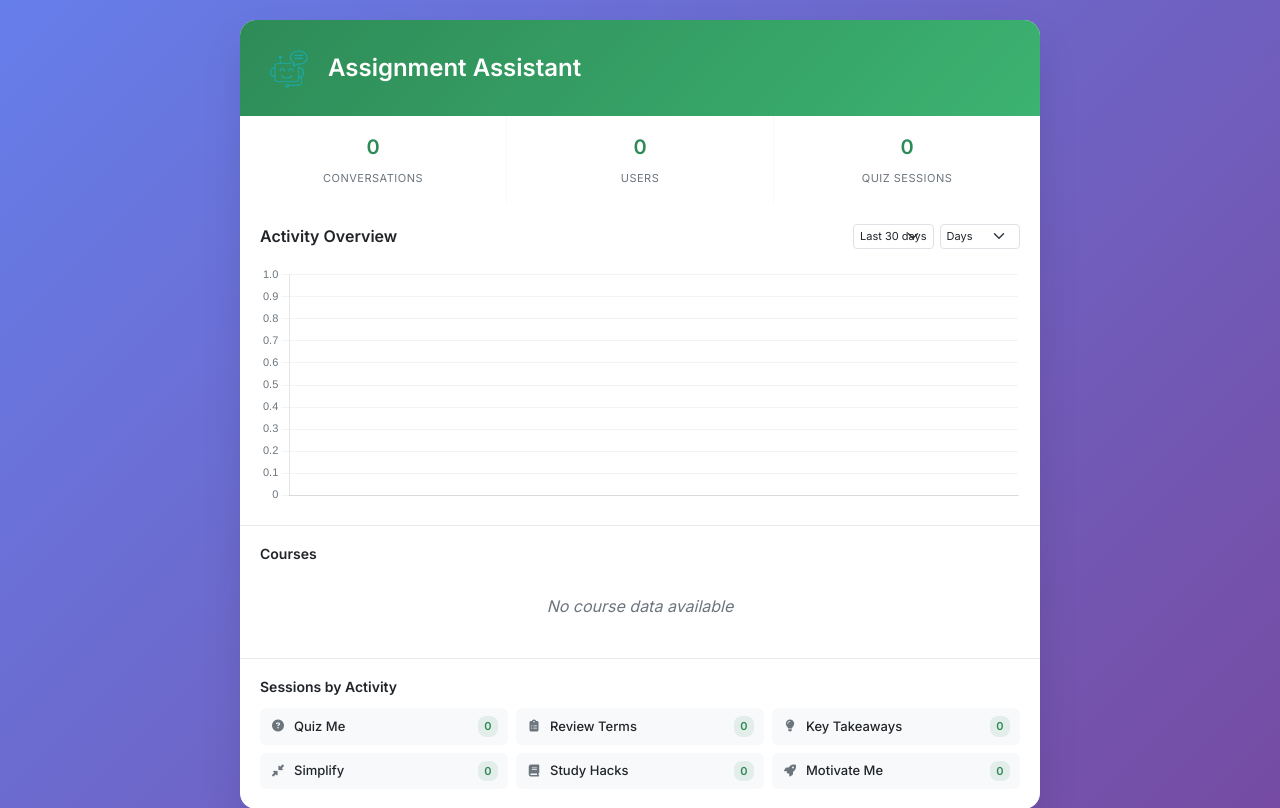
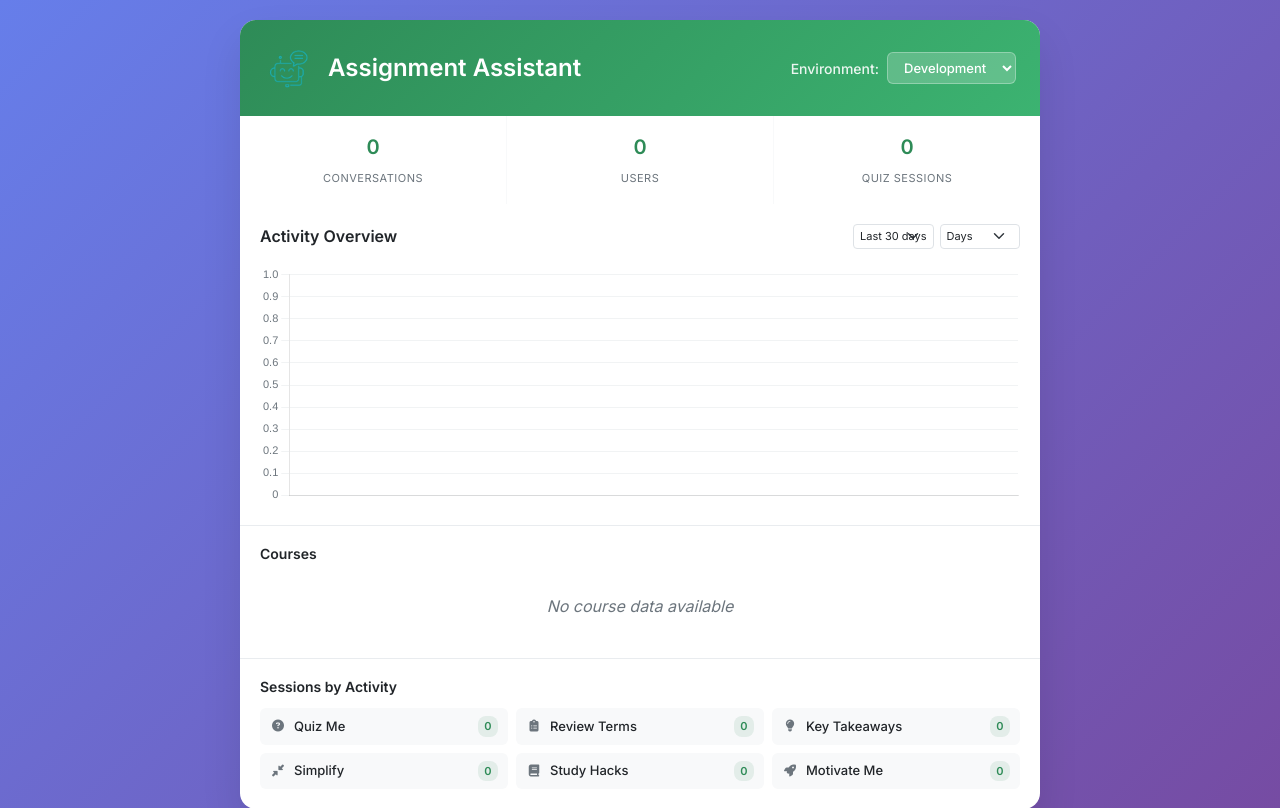
Before and after one commit to benngermin/assignment-assistant-logs, a Flask app: page / in a window 1280 px wide. Shown: the top 808 px of the page. Run offline with Flask 3, Linux system fonts and the light colour scheme; data that the repository does not hold is empty.

Commit message:
Add ability to switch between development and live environments
Modify backend API calls and frontend to support selecting between 'dev' and 'live' environments for data fetching, including UI elements for environment selection.

Replit-Commit-Author: Agent
Replit-Commit-Session-Id: 235a7d2b-d85c-459e-a21e-4bf471783e76
Replit-Commit-Checkpoint-Type: full_checkpoint
Replit-Commit-Screenshot-Url: https://storage.googleapis.com/screenshot-production-us-central1/836fb819-e1b3-4667-a338-d4c11b134075/235a7d2b-d85c-459e-a21e-4bf471783e76/OVRWwfa

```diff
--- a/app.py
+++ b/app.py
@@ -12,18 +12,25 @@ logging.basicConfig(level=logging.DEBUG)
 app = Flask(__name__)
 app.secret_key = os.environ.get("SESSION_SECRET", "dev-secret-key")
 
-def fetch_bubble_data(data_type, params=None):
+def fetch_bubble_data(data_type, params=None, environment='dev'):
     """
     Fetch data from Bubble API
 
     Args:
         data_type (str): The type of data to fetch from the API
         params (dict): Optional query parameters
+        environment (str): 'dev' for development or 'live' for production
 
     Returns:
         dict: JSON response from API or error information
     """
-    url = f'https://assignmentassistants.theinstituteslab.org/version-test/api/1.1/obj/{data_type}'
+    # Choose base URL based on environment
+    if environment == 'live':
+        base_url = 'https://assignmentassistants.theinstituteslab.org/api/1.1/obj/'
+    else:
+        base_url = 'https://assignmentassistants.theinstituteslab.org/version-test/api/1.1/obj/'
+
+    url = f'{base_url}{data_type}'
     headers = {
         'Authorization': 'Bearer 7c62edca8f27655cd29e3f0f6a971748',
         'Content-Type': 'application/json'
@@ -57,13 +64,14 @@ def fetch_bubble_data(data_type, params=None):
             'details': str(e)
         }
 
-def get_total_count(data_type):
+def get_total_count(data_type, environment='dev'):
     """
     Get the total count of items for a specific data type from Bubble API
     Using pagination to handle large datasets
 
     Args:
         data_type (str): The type of data to count
+        environment (str): 'dev' for development or 'live' for production
 
     Returns:
         int: Total count of items, or 0 if error
@@ -71,7 +79,7 @@ def get_total_count(data_type):
     try:
         # Make initial call with limit=1 to get count and remaining
         params = {'limit': 1, 'cursor': 0}
-        data = fetch_bubble_data(data_type, params)
+        data = fetch_bubble_data(data_type, params, environment)
 
         if 'error' in data:
             app.logger.error(f"Error getting count for {data_type}: {data}")
@@ -89,13 +97,14 @@ def get_total_count(data_type):
         app.logger.error(f"Exception in get_total_count for {data_type}: {str(e)}")
         return 0
 
-def fetch_all(data_type, custom_params=None):
+def fetch_all(data_type, custom_params=None, environment='dev'):
     """
     Fetch all items of a specific data type from Bubble API using pagination
 
     Args:
         data_type (str): The type of data to fetch
         custom_params (dict): Optional custom parameters like constraints or sorting
+        environment (str): 'dev' for development or 'live' for production
 
     Returns:
         list: All results from the API, or empty list if error
@@ -111,7 +120,7 @@ def fetch_all(data_type, custom_params=None):
             if custom_params:
                 params.update(custom_params)
 
-            data = fetch_bubble_data(data_type, params)
+            data = fetch_bubble_data(data_type, params, environment)
 
             if 'error' in data:
                 app.logger.error(f"Error fetching all {data_type}: {data}")
@@ -168,7 +177,8 @@ def api_total_users():
     Returns: JSON with total_users count
     """
     try:
-        total = get_total_count('user')
+        environment = request.args.get('env', 'dev')
+        total = get_total_count('user', environment)
         return jsonify({'total_users': total})
     except Exception as e:
         app.logger.error(f"Error in /api/total_users: {str(e)}")
@@ -181,7 +191,8 @@ def api_total_conversations():
     Returns: JSON with total_conversations count
     """
     try:
-        total = get_total_count('conversation')
+        environment = request.args.get('env', 'dev')
+        total = get_total_count('conversation', environment)
         return jsonify({'total_conversations': total})
     except Exception as e:
         app.logger.error(f"Error in /api/total_conversations: {str(e)}")
@@ -194,7 +205,8 @@ def api_total_messages():
     Returns: JSON with total_messages count
     """
     try:
-        total = get_total_count('message')
+        environment = request.args.get('env', 'dev')
+        total = get_total_count('message', environment)
         return jsonify({'total_messages': total})
     except Exception as e:
         app.logger.error(f"Error in /api/total_messages: {str(e)}")
@@ -217,23 +229,26 @@ def api_stats():
             'messages_error': None
         }
 
+        # Get environment parameter
+        environment = request.args.get('env', 'dev')
+
         # Get user count
         try:
-            stats['users'] = get_total_count('user')
+            stats['users'] = get_total_count('user', environment)
         except Exception as e:
             app.logger.error(f"Error getting user count: {str(e)}")
             stats['users_error'] = str(e)
 
         # Get conversation count
         try:
-            stats['conversations'] = get_total_count('conversation')
+            stats['conversations'] = get_total_count('conversation', environment)
         except Exception as e:
             app.logger.error(f"Error getting conversation count: {str(e)}")
             stats['conversations_error'] = str(e)
 
         # Get message count
         try:
-            stats['messages'] = get_total_count('message')
+            stats['messages'] = get_total_count('message', environment)
         except Exception as e:
             app.logger.error(f"Error getting message count: {str(e)}")
             stats['messages_error'] = str(e)
@@ -259,10 +274,13 @@ def api_metrics():
     Returns comprehensive metrics including counts, averages, and distributions
     """
     try:
+        # Get environment parameter
+        environment = request.args.get('env', 'dev')
+
         # Get total counts
-        total_users = get_total_count('user')
-        total_conversations = get_total_count('conversation')
-        total_messages = get_total_count('message')
+        total_users = get_total_count('user', environment)
+        total_conversations = get_total_count('conversation', environment)
+        total_messages = get_total_count('message', environment)
 
         # Initialize metrics dictionary
         metrics = {
@@ -290,7 +308,7 @@ def api_metrics():
                 app.logger.info(f"Using simple average for messages per conversation: {metrics['avg_messages_per_conv']}")
             else:
                 # Fetch all messages and group by conversation
-                all_messages = fetch_all('message')
+                all_messages = fetch_all('message', None, environment)
                 if all_messages:
                     # Group messages by conversation ID
                     messages_by_conv = Counter()
@@ -309,7 +327,7 @@ def api_metrics():
                     metrics['avg_messages_per_conv'] = round(total_messages / total_conversations, 2) if total_conversations > 0 else 0
 
         # Fetch all conversations for grouping by course and assignment
-        all_conversations = fetch_all('conversation')
+        all_conversations = fetch_all('conversation', None, environment)
         if all_conversations:
             # Group conversations by course
             course_counter = Counter()
@@ -326,7 +344,7 @@ def api_metrics():
             }
 
             # Get conversation starter data to identify activity types
-            conversation_starters = fetch_all('conversation_starter')
+            conversation_starters = fetch_all('conversation_starter', None, environment)
             starter_activity_map = {}
 
             if conversation_starters:
@@ -340,7 +358,7 @@ def api_metrics():
             app.logger.info(f"Found {len(starter_activity_map)} conversation starters with activity mappings")
 
             # Fetch course data for proper naming in metrics
-            all_courses = fetch_all('course')
+            all_courses = fetch_all('course', None, environment)
             course_name_map = {}
 
             if all_courses:
@@ -357,7 +375,7 @@ def api_metrics():
                         course_name_map[course_id] = course_name
 
             # Fetch assignment data for proper naming in metrics
-            all_assignments = fetch_all('assignment')
+            all_assignments = fetch_all('assignment', None, environment)
             assignment_name_map = {}
 
             if all_assignments:
@@ -461,9 +479,10 @@ def api_chart_sessions_by_date():
         # Get parameters
         days = int(request.args.get('days', 30))
         grouping = request.args.get('grouping', 'days')  # days, weeks, months
+        environment = request.args.get('env', 'dev')
 
         # Fetch all conversations
-        all_conversations = fetch_all('conversation')
+        all_conversations = fetch_all('conversation', None, environment)
         if not all_conversations:
             return jsonify({'labels': [], 'data': []})
 
@@ -558,13 +577,16 @@ def api_chart_sessions_by_course():
     API endpoint to get sessions grouped by course for bar chart
     """
     try:
+        # Get environment parameter
+        environment = request.args.get('env', 'dev')
+
         # Fetch all conversations
-        all_conversations = fetch_all('conversation')
+        all_conversations = fetch_all('conversation', None, environment)
         if not all_conversations:
             return jsonify({'labels': [], 'data': []})
 
         # Fetch course data to get course names
-        all_courses = fetch_all('course')
+        all_courses = fetch_all('course', None, environment)
         course_name_map = {}
 
         if all_courses:
@@ -616,13 +638,16 @@ def api_chart_sessions_by_assignment():
     Returns assignment names and session counts.
     """
     try:
+        # Get environment parameter
+        environment = request.args.get('env', 'dev')
+
         # Get all conversations
-        all_conversations = fetch_all('conversation')
+        all_conversations = fetch_all('conversation', None, environment)
         if not all_conversations:
             return jsonify({'labels': [], 'data': [], 'total_sessions': 0})
 
         # Fetch assignment data for proper naming
-        all_assignments = fetch_all('assignment')
+        all_assignments = fetch_all('assignment', None, environment)
         assignment_name_map = {}
 
         if all_assignments:
@@ -675,14 +700,17 @@ def api_chart_sessions_by_activity():
     API endpoint to get sessions grouped by activity type for bar chart
     """
     try:
+        # Get environment parameter
+        environment = request.args.get('env', 'dev')
+
         # Get feature counts from metrics calculation
         # This reuses the logic from /api/metrics
-        all_conversations = fetch_all('conversation')
+        all_conversations = fetch_all('conversation', None, environment)
         if not all_conversations:
             return jsonify({'labels': [], 'data': []})
 
         # Get conversation starter data
-        conversation_starters = fetch_all('conversation_starter')
+        conversation_starters = fetch_all('conversation_starter', None, environment)
         starter_activity_map = {}
 
         if conversation_starters:
@@ -780,11 +808,14 @@ def api_conversations():
         if constraints:
             params['constraints'] = json.dumps(constraints)
 
+        # Get environment parameter
+        environment = request.args.get('env', 'dev')
+
         # Fetch all conversations with sorting and optional filters
-        conversations = fetch_all('conversation', params)
+        conversations = fetch_all('conversation', params, environment)
 
         # Fetch course data for proper naming in conversation list
-        all_courses = fetch_all('course')
+        all_courses = fetch_all('course', None, environment)
         course_name_map = {}
 
         if all_courses:
@@ -801,7 +832,7 @@ def api_conversations():
                     course_name_map[course_id] = course_name
 
         # Fetch assignment data for proper naming in conversation list
-        all_assignments = fetch_all('assignment')
+        all_assignments = fetch_all('assignment', None, environment)
         assignment_name_map = {}
 
         if all_assignments:
--- a/static/css/styles.css
+++ b/static/css/styles.css
@@ -27,8 +27,47 @@ body {
     color: white;
     padding: 24px;
     display: flex;
+    justify-content: space-between;
+    align-items: center;
+}
+
+.header-left {
+    display: flex;
     align-items: center;
     gap: 16px;
+}
+
+.env-toggle {
+    display: flex;
+    align-items: center;
+    gap: 8px;
+}
+
+.toggle-label {
+    font-size: 14px;
+    font-weight: 500;
+    opacity: 0.9;
+}
+
+.env-select {
+    background: rgba(255, 255, 255, 0.2);
+    border: 1px solid rgba(255, 255, 255, 0.3);
+    color: white;
+    padding: 6px 12px;
+    border-radius: 6px;
+    font-size: 13px;
+    font-weight: 500;
+    cursor: pointer;
+    transition: all 0.2s ease;
+}
+
+.env-select:hover {
+    background: rgba(255, 255, 255, 0.3);
+}
+
+.env-select option {
+    background: #2E8B57;
+    color: white;
 }
 
 .header-icon {
@@ -261,6 +300,14 @@ body {
         gap: 12px;
     }
 
+    .header-left {
+        justify-content: center;
+    }
+
+    .env-toggle {
+        justify-content: center;
+    }
+
     .chart-header {
         flex-direction: column;
         align-items: stretch;
--- a/static/js/main.js
+++ b/static/js/main.js
@@ -1,5 +1,6 @@
 // Assignment Assistant Dashboard - Compact Version
 let mainChart;
+let currentEnvironment = 'dev'; // Default to dev environment
 
 document.addEventListener('DOMContentLoaded', function() {
     console.log('Assignment Assistant Dashboard loaded');
@@ -22,6 +23,7 @@ function setupEventListeners() {
     // Date range and grouping controls
     const dateRange = document.getElementById('date-range');
     const grouping = document.getElementById('grouping');
+    const envSelector = document.getElementById('env-selector');
 
     if (dateRange) {
         dateRange.addEventListener('change', function() {
@@ -32,6 +34,15 @@ function setupEventListeners() {
     if (grouping) {
         grouping.addEventListener('change', function() {
             loadMainChart();
+        });
+    }
+
+    if (envSelector) {
+        envSelector.addEventListener('change', function() {
+            currentEnvironment = this.value;
+            console.log(`Switched to ${currentEnvironment} environment`);
+            // Reload all data for the new environment
+            loadAllData();
         });
     }
 
@@ -48,7 +59,7 @@ function loadAllData() {
 async function loadMetrics() {
     try {
         console.log('Loading metrics...');
-        const response = await fetch('/api/metrics');
+        const response = await fetch(`/api/metrics?env=${currentEnvironment}`);
         const data = await response.json();
 
         // Update quick stats
@@ -82,7 +93,7 @@ async function loadMainChart() {
 
         console.log(`Loading main chart for ${dateRange} days, grouped by ${grouping}...`);
 
-        const response = await fetch(`/api/chart/sessions-by-date?days=${dateRange}&grouping=${grouping}`);
+        const response = await fetch(`/api/chart/sessions-by-date?days=${dateRange}&grouping=${grouping}&env=${currentEnvironment}`);
         const data = await response.json();
 
         // Destroy existing chart
@@ -160,7 +171,7 @@ async function loadMainChart() {
 async function loadCourseStats() {
     try {
         console.log('Loading course stats...');
-        const response = await fetch('/api/chart/sessions-by-course');
+        const response = await fetch(`/api/chart/sessions-by-course?env=${currentEnvironment}`);
         const data = await response.json();
 
         const courseList = document.getElementById('course-list');
--- a/templates/index.html
+++ b/templates/index.html
@@ -24,8 +24,17 @@
     <div class="compact-container">
         <!-- Header -->
         <div class="compact-header">
-            <img src="{{ url_for('static', filename='moodle-icon.png') }}" alt="Assignment Assistant" class="header-icon">
-            <h1>Assignment Assistant</h1>
+            <div class="header-left">
+                <img src="{{ url_for('static', filename='moodle-icon.png') }}" alt="Assignment Assistant" class="header-icon">
+                <h1>Assignment Assistant</h1>
+            </div>
+            <div class="env-toggle">
+                <label class="toggle-label">Environment:</label>
+                <select id="env-selector" class="env-select">
+                    <option value="dev" selected>Development</option>
+                    <option value="live">Live</option>
+                </select>
+            </div>
         </div>
 
         <!-- Quick Stats -->
```
